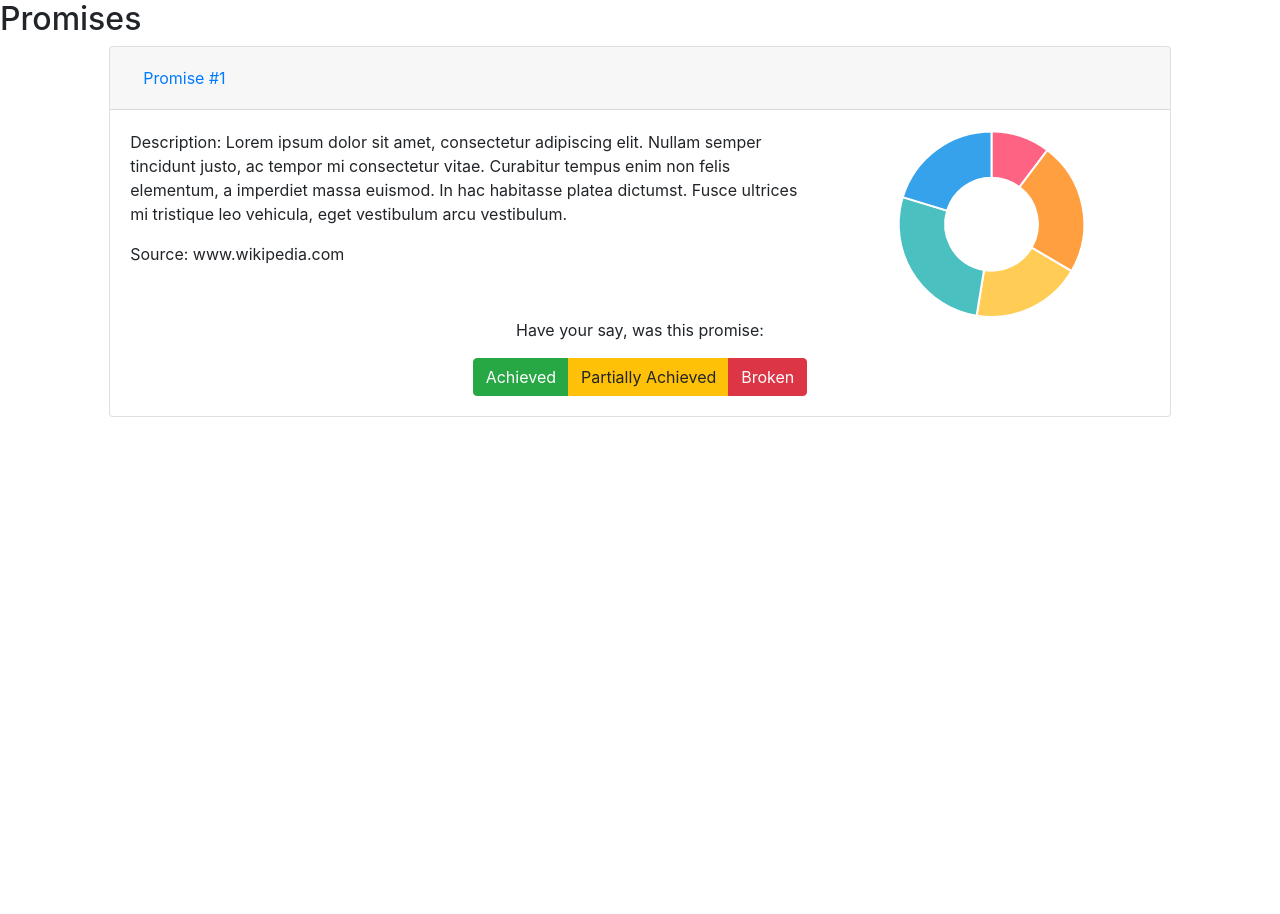
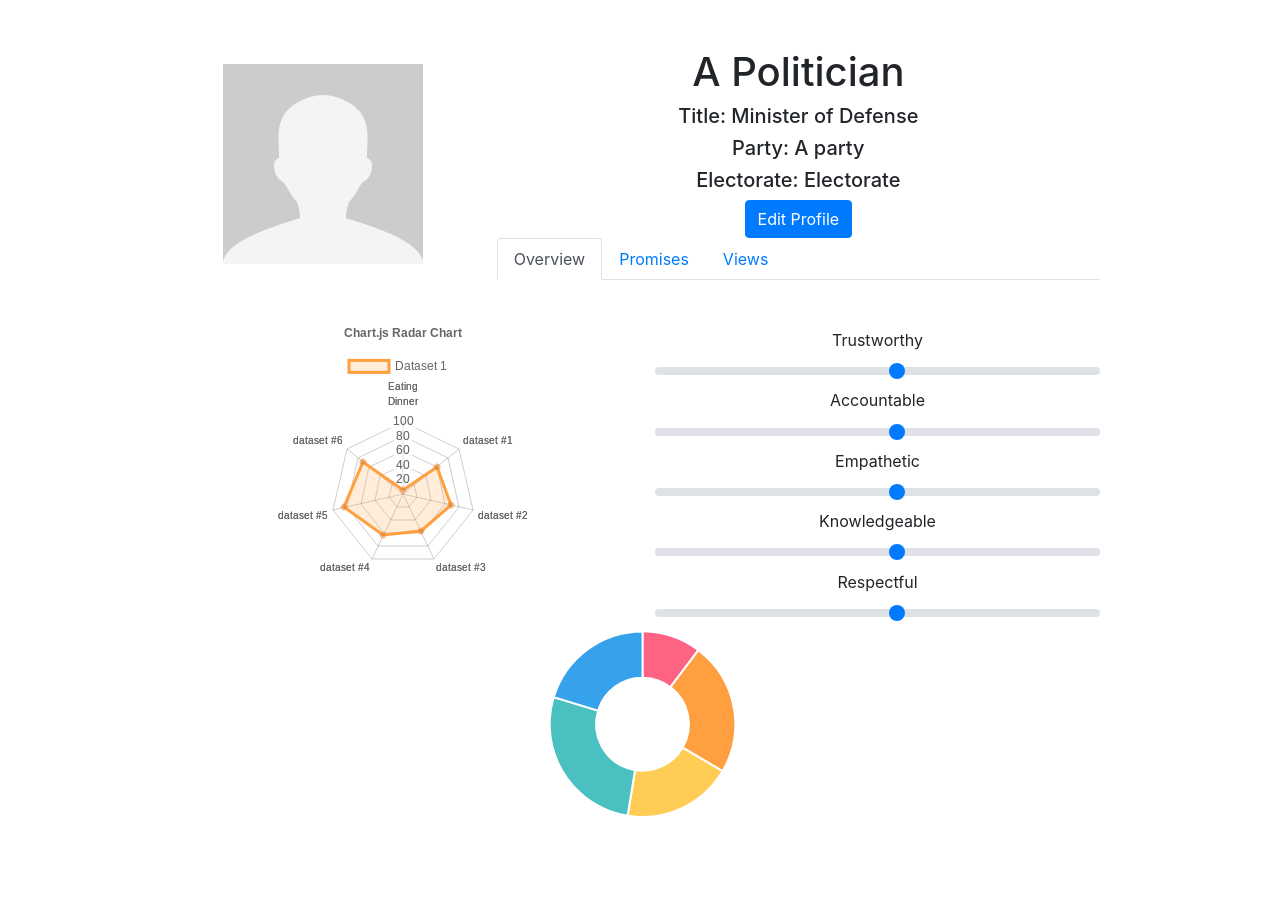
Before and after one commit to eric-sciberras/projectPolly, a Node server app: template views/pollypage.html in a window 1280 px wide. Before the commit the page ends 417 px from the top, so only its background shows below. Run offline with Node 20, Linux system fonts and the light colour scheme; the template is opened without the code that fills it, so the values that code supplies are empty; some libraries are stand-ins or nearby versions.

Commit message:
finalised the politician template

```diff
--- a/views/pollypage.html
+++ b/views/pollypage.html
@@ -11,45 +11,170 @@
   <script src="https://stackpath.bootstrapcdn.com/bootstrap/4.2.1/js/bootstrap.min.js" integrity="sha384-B0UglyR+jN6CkvvICOB2joaf5I4l3gm9GU6Hc1og6Ls7i6U/mkkaduKaBhlAXv9k"
     crossorigin="anonymous"></script>
   <meta charset="UTF-8">
+  <meta name="viewport" content="width=device-width, initial-scale=1, shrink-to-fit=no">
+
   <title>title</title>
 </head>
 
 <body>
 
-  <h2>Promises</h2>
+  <div class="container text-center py-5">
+    <div class="row justify-content-center ">
+      <div class="col-lg-10">
 
-  <!-- <div class="row justify-content-center">
-    <div class="col-auto">
-      <div class="list-group" id="list-tab" role="tablist">
-        <a class="list-group-item list-group-item-action active list-group-item-success" id="list-home-list"
-          data-toggle="list" href="#list-home" role="tab" aria-controls="home">Home</a>
-        <a class="list-group-item list-group-item-action list-group-item-warning" id="list-profile-list" data-toggle="list"
-          href="#list-profile" role="tab" aria-controls="profile">Profile</a>
-        <a class="list-group-item list-group-item-action list-group-item-danger" id="list-messages-list" data-toggle="list"
-          href="#list-messages" role="tab" aria-controls="messages">Messages</a>
-        <a class="list-group-item list-group-item-action" id="list-settings-list" data-toggle="list" href="#list-settings"
-          role="tab" aria-controls="settings">Settings</a>
+
+        <div class="row">
+          <div class="col-lg-4 align-self-center">
+            <img src="profile.png" class="img-fluid" alt="Responsive image">
+          </div>
+
+          <div class="col-lg-8">
+
+            <h1>A Politician</h1>
+            <h5>Title: Minister of Defense</h5>
+            <h5>Party: A party</h5>
+            <h5>Electorate: Electorate</h5>
+            <button type="button" class="btn btn-primary">Edit Profile</button>
+
+            <ul class="nav nav-tabs" id="myTab" role="tablist">
+              <li class="nav-item">
+                <a class="nav-link active" id="home-tab" data-toggle="tab" href="#home" role="tab" aria-controls="home"
+                  aria-selected="true">Overview</a>
+              </li>
+              <li class="nav-item">
+                <a class="nav-link" id="profile-tab" data-toggle="tab" href="#profile" role="tab" aria-controls="profile"
+                  aria-selected="false">Promises</a>
+              </li>
+              <li class="nav-item">
+                <a class="nav-link" id="contact-tab" data-toggle="tab" href="#contact" role="tab" aria-controls="contact"
+                  aria-selected="false">Views</a>
+              </li>
+            </ul>
+          </div>
+
+
+
+        </div>
+
+        <div class="tab-content profile-tab py-5" id="myTabContent">
+          <div class="tab-pane fade show active" id="home" role="tabpanel" aria-labelledby="home-tab">
+
+            <div class="row">
+              <div class="col-lg-6">
+                <img src="canvas-radar-2.png">
+              </div>
+
+              <div class="col-lg-6">
+                <label for="customRange3">Trustworthy</label>
+                <input type="range" class="custom-range" min="-1" max="10" step="1" id="customRange3">
+                <label for="customRange3">Accountable</label>
+                <input type="range" class="custom-range" min="-1" max="10" step="1" id="customRange3">
+                <label for="customRange3">Empathetic</label>
+                <input type="range" class="custom-range" min="-1" max="10" step="1" id="customRange3">
+                <label for="customRange3">Knowledgeable</label>
+                <input type="range" class="custom-range" min="-1" max="10" step="1" id="customRange3">
+                <label for="customRange3">Respectful</label>
+                <input type="range" class="custom-range" min="-1" max="10" step="1" id="customRange3">
+              </div>
+
+
+
+            </div>
+
+
+            <img src="canvas.png" class=" img-fluid">
+
+
+
+          </div>
+
+          <div class="tab-pane fade" id="profile" role="tabpanel" aria-labelledby="profile-tab">
+
+            <!-- Promises       -->
+            <div class="accordion" id="accordion">
+
+              <div class="card">
+                <div class="card-header">
+                  <h5 class="mb-0">
+                    <button class="btn btn-link" data-toggle="collapse" data-target="#collapse1" aria-expanded="true"
+                      aria-controls="collapse1">
+                      Promise #1   <button type="button" class="btn btn-primary float-right">Edit</button>
+                    </button>
+                  </h5>
+                </div>
+
+                <div id="collapse1" class="collapse show" aria-labelledby="heading2" data-parent="#accordion">
+                  <div class="card-body">
+
+
+                    <div class="row">
+                      <div class="col-lg-8">
+                        <p>Description: Lorem ipsum dolor sit amet, consectetur adipiscing elit. Nullam semper
+                          tincidunt
+                          justo,
+                          ac tempor mi consectetur vitae. Curabitur tempus enim non felis elementum, a imperdiet massa
+                          euismod.
+                          In hac habitasse platea dictumst. Fusce ultrices mi tristique leo vehicula, eget vestibulum
+                          arcu
+                          vestibulum. </p>
+                        <p>Source: www.wikipedia.com</p>
+                      </div>
+                      <div class="col-lg-4 text-center">
+                        <img src="canvas.png" class=" img-fluid">
+                      </div>
+                      <div class="col-lg-12 text-center">
+                        <p>Have your say, was this promise:</p>
+                        <div class="btn-group btn-group-justified text-centered">
+                          <div class="btn-group">
+                            <button type="button" class="btn btn-success">Achieved</button>
+                          </div>
+                          <div class="btn-group">
+                            <button type="button" class="btn btn-warning">Partially Achieved</button>
+                          </div>
+                          <div class="btn-group">
+                            <button type="button" class="btn btn-danger">Broken</button>
                           </div>
                         </div>
-    <div class="col-8">
-      <div class="tab-content" id="nav-tabContent">
-        <div class="tab-pane fade show active" id="list-home" role="tabpanel" aria-labelledby="list-home-list">
+                      </div>
+                    </div>
+                  </div>
+                </div>
+              </div>
+
+
+
+
+              <div class="card">
+                <div class="card-header">
+                  <h5 class="mb-0">
+                    <button class="btn btn-link" data-toggle="collapse" data-target="#collapse2" aria-expanded="true"
+                      aria-controls="collapse2">
+                      Promise #2 <button type="button" class="btn btn-primary float-right">Edit</button>
+                    </button>
+                  </h5>
+                </div>
+
+                <div id="collapse2" class="collapse" aria-labelledby="heading2" data-parent="#accordion">
+                  <div class="card-body">
+
+
                     <div class="row">
-            <div class="col-md-8">
-              <p>Description: Lorem ipsum dolor sit amet, consectetur adipiscing elit. Nullam semper tincidunt justo,
-                ac tempor mi consectetur vitae. Curabitur tempus enim non felis elementum, a imperdiet massa euismod.
-                In hac habitasse platea dictumst. Fusce ultrices mi tristique leo vehicula, eget vestibulum arcu
+                      <div class="col-lg-8">
+                        <p>Description: Lorem ipsum dolor sit amet, consectetur adipiscing elit. Nullam semper
+                          tincidunt
+                          justo,
+                          ac tempor mi consectetur vitae. Curabitur tempus enim non felis elementum, a imperdiet massa
+                          euismod.
+                          In hac habitasse platea dictumst. Fusce ultrices mi tristique leo vehicula, eget vestibulum
+                          arcu
                           vestibulum. </p>
-              <p>Source: www.wikipedia.com </p>
+                        <p>Source: www.wikipedia.com</p>
                       </div>
-            <div class="col-md-4">
+                      <div class="col-lg-4 text-center">
                         <img src="canvas.png" class=" img-fluid">
                       </div>
-            <div>
-            </div>
-          </div>
-          <div class="row ">
-            <div class="col-md-8">
+                      <div class="col-lg-12 text-center">
+                        <p>Have your say, was this promise:</p>
                         <div class="btn-group btn-group-justified text-centered">
                           <div class="btn-group">
                             <button type="button" class="btn btn-success">Achieved</button>
@@ -68,202 +193,41 @@
               </div>
             </div>
 
-<div class="row">
-  <div class="col-4">
-    <div class="list-group" id="list-tab" role="tablist">
-      <a class="list-group-item list-group-item-action active" id="list-home-list" data-toggle="list" href="#list-home"
-        role="tab" aria-controls="home">Home</a>
-      <a class="list-group-item list-group-item-action" id="list-profile-list" data-toggle="list" href="#list-profile"
-        role="tab" aria-controls="profile">Profile</a>
-      <a class="list-group-item list-group-item-action" id="list-messages-list" data-toggle="list" href="#list-messages"
-        role="tab" aria-controls="messages">Messages</a>
-      <a class="list-group-item list-group-item-action" id="list-settings-list" data-toggle="list" href="#list-settings"
-        role="tab" aria-controls="settings">Settings</a>
-    </div>
-  </div>
-  <div class="col-8">
-    <div class="tab-content" id="nav-tabContent">
-      <div class="tab-pane fade show active" id="list-home" role="tabpanel" aria-labelledby="list-home-list">
 
 
-        <div class="row">
-          <div class="col-md-8">
-            <p>Description: Lorem ipsum dolor sit amet, consectetur adipiscing elit. Nullam semper tincidunt justo,
-              ac tempor mi consectetur vitae. Curabitur tempus enim non felis elementum, a imperdiet massa euismod.
-              In hac habitasse platea dictumst. Fusce ultrices mi tristique leo vehicula, eget vestibulum arcu
-              vestibulum. </p>
-            <p>Source: www.wikipedia.com </p>
           </div>
-          <div class="col-md-4">
-            <img src="canvas.png" class=" img-fluid">
-          </div>
-          <div>
-          </div>
-        </div>
-        <div class="row align-items-center">
-          <div class="col-md-8">
-            <div class="btn-group btn-group-justified text-centered">
-              <div class="btn-group">
-                <button type="button" class="btn btn-success">Achieved</button>
-              </div>
-              <div class="btn-group">
-                <button type="button" class="btn btn-warning">Partially Achieved</button>
-              </div>
-              <div class="btn-group">
-                <button type="button" class="btn btn-danger">Broken</button>
-              </div>
-            </div>
-          </div>
-        </div>
-      </div>
-      <div class="tab-pane fade" id="list-profile" role="tabpanel" aria-labelledby="list-profile-list">...</div>
-      <div class="tab-pane fade" id="list-messages" role="tabpanel" aria-labelledby="list-messages-list">...</div>
-      <div class="tab-pane fade" id="list-settings" role="tabpanel" aria-labelledby="list-settings-list">...</div>
-    </div>
-  </div>
-</div> -->
 
-  <!-- <div class="row justify-content-md-center">
-  <div class="col-sm-10 ">
-    <div id="accordion">
+
+           <div class="tab-pane fade" id="contact" role="tabpanel" aria-labelledby="contact-tab">
+
+
+            <div class="accordion" id="accordion2">
+
               <div class="card">
-        <div class="card-header" id="headingOne">
+                <div class="card-header">
                   <h5 class="mb-0">
-            <button class="btn btn-link" data-toggle="collapse" data-target="#collapseOne" aria-expanded="true"
-              aria-controls="collapseOne">
-              Promise #1
+                    <button class="btn btn-link" data-toggle="collapse" data-target="#view1" aria-expanded="true"
+                      aria-controls="view1">
+                      View #1 <button type="button" class="btn btn-primary float-right">Edit</button>
                     </button>
                   </h5>
                 </div>
 
-        <div id="collapseOne" class="collapse show" aria-labelledby="headingOne" data-parent="#accordion">
-          <div class="card-body">
-            <div class="row">
-              <div class="col-md-8">
-                <p>Description: Lorem ipsum dolor sit amet, consectetur adipiscing elit. Nullam semper tincidunt justo,
-                  ac tempor mi consectetur vitae. Curabitur tempus enim non felis elementum, a imperdiet massa euismod.
-                  In hac habitasse platea dictumst. Fusce ultrices mi tristique leo vehicula, eget vestibulum arcu
-                  vestibulum. </p>
-                <p>Source: www.wikipedia.com</p>
-              </div>
-              <div class="col-md-4">
-                <img src="canvas.png" class=" img-fluid">
-              </div>
-              <div>
-              </div>
-            </div>
-            <div class="row justify-content-md-center">
-              <div class="col-md-8">
-                <div class="btn-group btn-group-justified text-centered">
-                  <div class="btn-group">
-                    <button type="button" class="btn btn-success">Achieved</button>
-                  </div>
-                  <div class="btn-group">
-                    <button type="button" class="btn btn-warning">Partially Achieved</button>
-                  </div>
-                  <div class="btn-group">
-                    <button type="button" class="btn btn-danger">Broken</button>
-                  </div>
-                </div>
-              </div>
-            </div>
-          </div>
-
-        </div>
-      </div>
-    </div>
-    <div class="card">
-      <div class="card-header" id="headingTwo">
-        <h5 class="mb-0">
-          <button class="btn btn-link collapsed" data-toggle="collapse" data-target="#collapseTwo" aria-expanded="false"
-            aria-controls="collapseTwo">
-            Promise #2
-          </button>
-        </h5>
-      </div>
-      <div id="collapseTwo" class="collapse" aria-labelledby="headingTwo" data-parent="#accordion">
-        <div class="card-body">
-          Anim pariatur cliche reprehenderit, enim eiusmod high life accusamus terry richardson ad squid. 3 wolf moon
-          officia aute, non cupidatat skateboard dolor brunch. Food truck quinoa nesciunt laborum eiusmod. Brunch 3
-          wolf moon tempor, sunt aliqua put a bird on it squid single-origin coffee nulla assumenda shoreditch et.
-          Nihil anim keffiyeh helvetica, craft beer labore wes anderson cred nesciunt sapiente ea proident. Ad vegan
-          excepteur butcher vice lomo. Leggings occaecat craft beer farm-to-table, raw denim aesthetic synth nesciunt
-          you probably haven't heard of them accusamus labore sustainable VHS.
-        </div>
-      </div>
-    </div>
-    <div class="card">
-      <div class="card-header" id="headingThree">
-        <h5 class="mb-0">
-          <button class="btn btn-link collapsed" data-toggle="collapse" data-target="#collapseThree" aria-expanded="false"
-            aria-controls="collapseThree">
-            Collapsible Group Item #3
-          </button>
-        </h5>
-      </div>
-      <div id="collapseThree" class="collapse" aria-labelledby="headingThree" data-parent="#accordion">
-        <div class="card-body">
-          Anim pariatur cliche reprehenderit, enim eiusmod high life accusamus terry richardson ad squid. 3 wolf moon
-          officia aute, non cupidatat skateboard dolor brunch. Food truck quinoa nesciunt laborum eiusmod. Brunch 3
-          wolf moon tempor, sunt aliqua put a bird on it squid single-origin coffee nulla assumenda shoreditch et.
-          Nihil anim keffiyeh helvetica, craft beer labore wes anderson cred nesciunt sapiente ea proident. Ad vegan
-          excepteur butcher vice lomo. Leggings occaecat craft beer farm-to-table, raw denim aesthetic synth nesciunt
-          you probably haven't heard of them accusamus labore sustainable VHS.
-        </div>
-      </div>
-    </div>
-  </div>
-</div> -->
-
-
-
-
-  <div class="row justify-content-center">
-    <div class="col-sm-10 ">
-      <div id="accordion">
-        <div class="card">
-          <div class="card-header" id="headingOne">
-            <h5 class="mb-0">
-              <button class="btn btn-link" data-toggle="collapse" data-target="#collapseOne" aria-expanded="true"
-                aria-controls="collapseOne">
-                Promise #1
-              </button>
-            </h5>
-          </div>
-
-          <div id="collapseOne" class="collapse show" aria-labelledby="headingOne" data-parent="#accordion">
+                <div id="view1" class="collapse show" aria-labelledby="view1" data-parent="#accordion2">
                   <div class="card-body">
 
 
                     <div class="row">
-                <div class="col-md-8">
-                  <p>Description: Lorem ipsum dolor sit amet, consectetur adipiscing elit. Nullam semper tincidunt
+                      <div class="col-lg-12">
+                        <p>Description: Lorem ipsum dolor sit amet, consectetur adipiscing elit. Nullam semper
+                          tincidunt
                           justo,
                           ac tempor mi consectetur vitae. Curabitur tempus enim non felis elementum, a imperdiet massa
                           euismod.
-                    In hac habitasse platea dictumst. Fusce ultrices mi tristique leo vehicula, eget vestibulum arcu
+                          In hac habitasse platea dictumst. Fusce ultrices mi tristique leo vehicula, eget vestibulum
+                          arcu
                           vestibulum. </p>
                         <p>Source: www.wikipedia.com</p>
-                </div>
-                <div class="col-md-4 text-center">
-                  <img src="canvas.png" class=" img-fluid">
-                </div>
-                <div class="col-md-12 text-center">
-                    <p>Have your say, was this promise:</p>
-                  <div class="btn-group btn-group-justified text-centered">
-                    <div class="btn-group">
-                      <button type="button" class="btn btn-success">Achieved</button>
-                    </div>
-                    <div class="btn-group">
-                      <button type="button" class="btn btn-warning">Partially Achieved</button>
-                    </div>
-                    <div class="btn-group">
-                      <button type="button" class="btn btn-danger">Broken</button>
-                    </div>
-                  </div>
-                </div>
-              </div>
-            </div>
                       </div>
                     </div>
                   </div>
@@ -273,6 +237,48 @@
 
 
 
+              <div class="card">
+                <div class="card-header">
+                  <h5 class="mb-0">
+                    <button class="btn btn-link" data-toggle="collapse" data-target="#view2" aria-expanded="true"
+                      aria-controls="view2">
+                      View #2 <button type="button" class="btn btn-primary float-right">Edit</button>
+                    </button>
+                  </h5>
+                </div>
+
+                <div id="view2" class="collapse" aria-labelledby="view2" data-parent="#accordion2">
+                  <div class="card-body">
+
+
+                    <div class="row">
+                      <div class="col-lg-12">
+                        <p>Description: Lorem ipsum dolor sit amet, consectetur adipiscing elit. Nullam semper
+                          tincidunt
+                          justo,
+                          ac tempor mi consectetur vitae. Curabitur tempus enim non felis elementum, a imperdiet massa
+                          euismod.
+                          In hac habitasse platea dictumst. Fusce ultrices mi tristique leo vehicula, eget vestibulum
+                          arcu
+                          vestibulum. </p>
+                        <p>Source: www.wikipedia.com</p>
+                      </div>
+                    </div>
+                  </div>
+                </div>
+              </div>
+            </div>
+
+          </div>
+
+
+        </div>
+
+      </div>
+    </div>
+  </div>
+
+
 </body>
 
 </html>
```
Also changed, not shown: views/canvas-radar-2.png (added), views/canvas-radar.png (added), views/profile-pending.jpg (added). Lines whose indentation alone changed are shown as unchanged.
